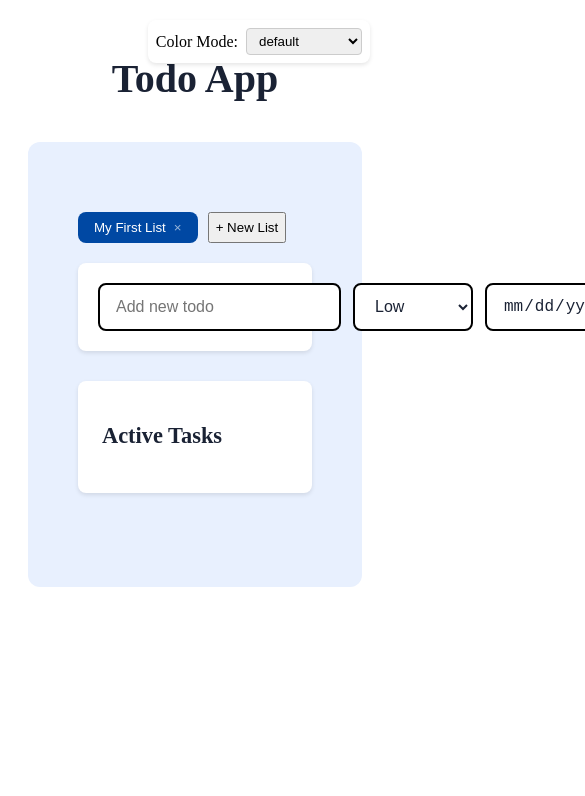
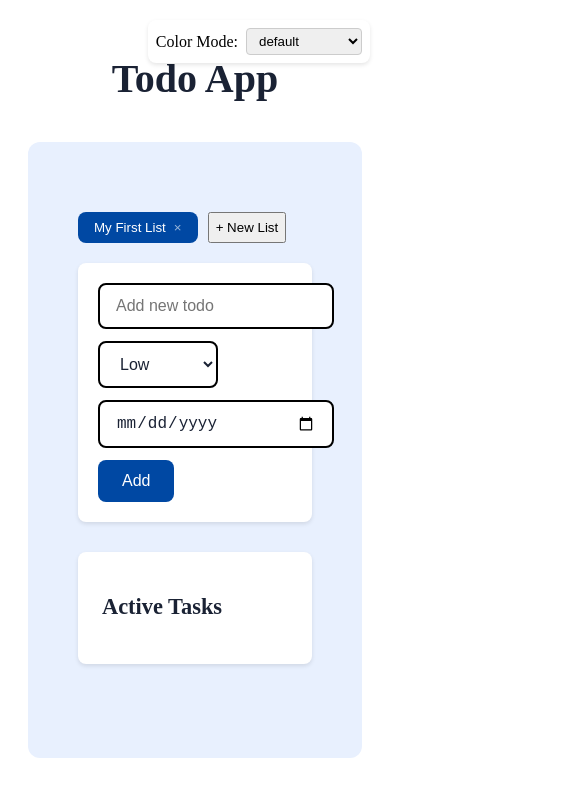
Before and after one commit to alstdu/angular-todo-app, an Angular app: page / in a window 390 px wide. Shown: the top 796 px of the page, 585 px wide, since content can reach past the window. Built offline with nearby package versions, Linux system fonts and the light colour scheme.

Commit message:
feat: Add responsive layout to todo list using flex-wrap

```diff
--- a/src/app/todo-list/todo-list.component.sass
+++ b/src/app/todo-list/todo-list.component.sass
@@ -12,6 +12,7 @@ $box-shadow: 0 2px 4px rgba(0, 0, 0, 0.1)
 
 .todo-input
   display: flex
+  flex-wrap: wrap
   gap: 12px
   margin-bottom: 30px
   background: $background-color
@@ -21,6 +22,7 @@ $box-shadow: 0 2px 4px rgba(0, 0, 0, 0.1)
 
   input
     flex: 1
+    min-width: 200px
     padding: 12px 16px
     border: 2px solid $gray-medium
     border-radius: $border-radius
```
